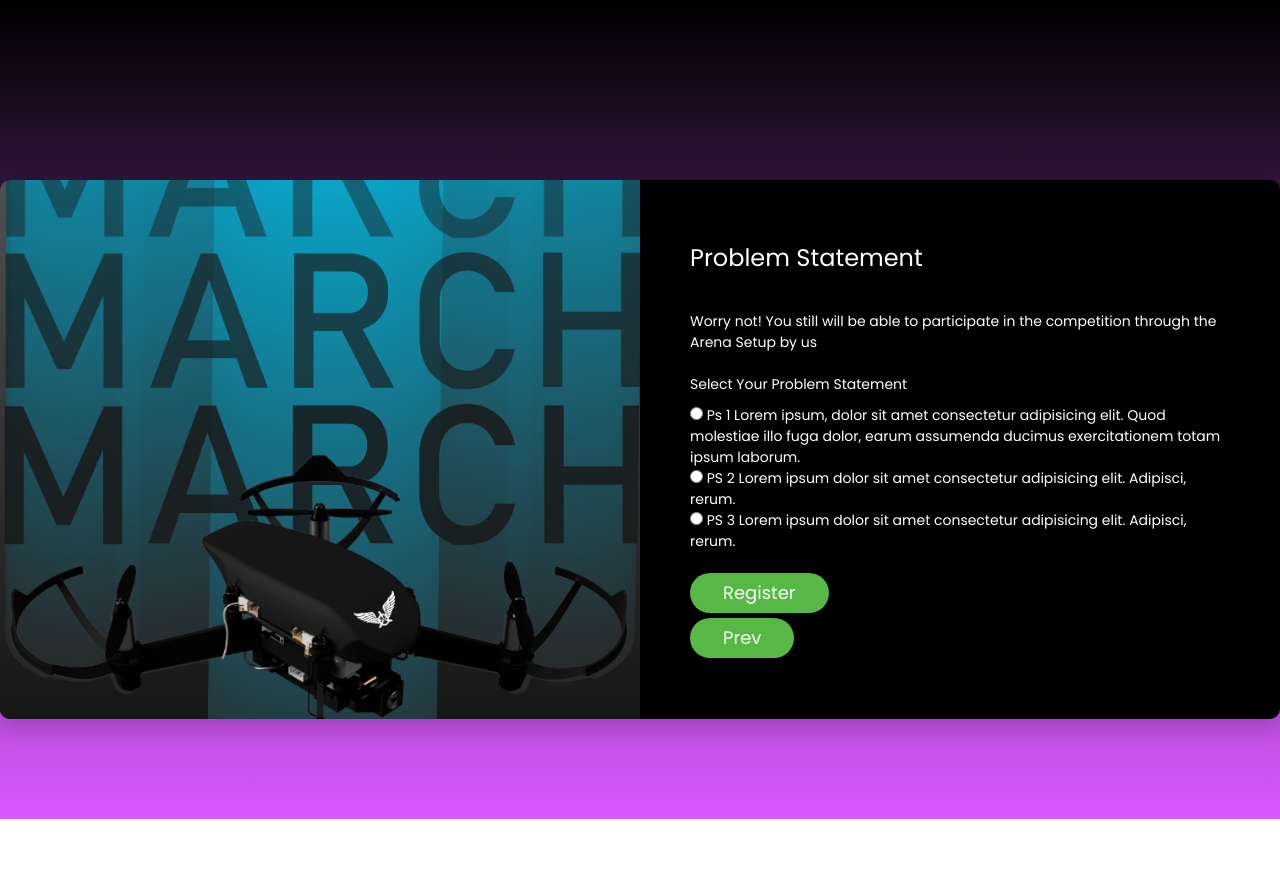
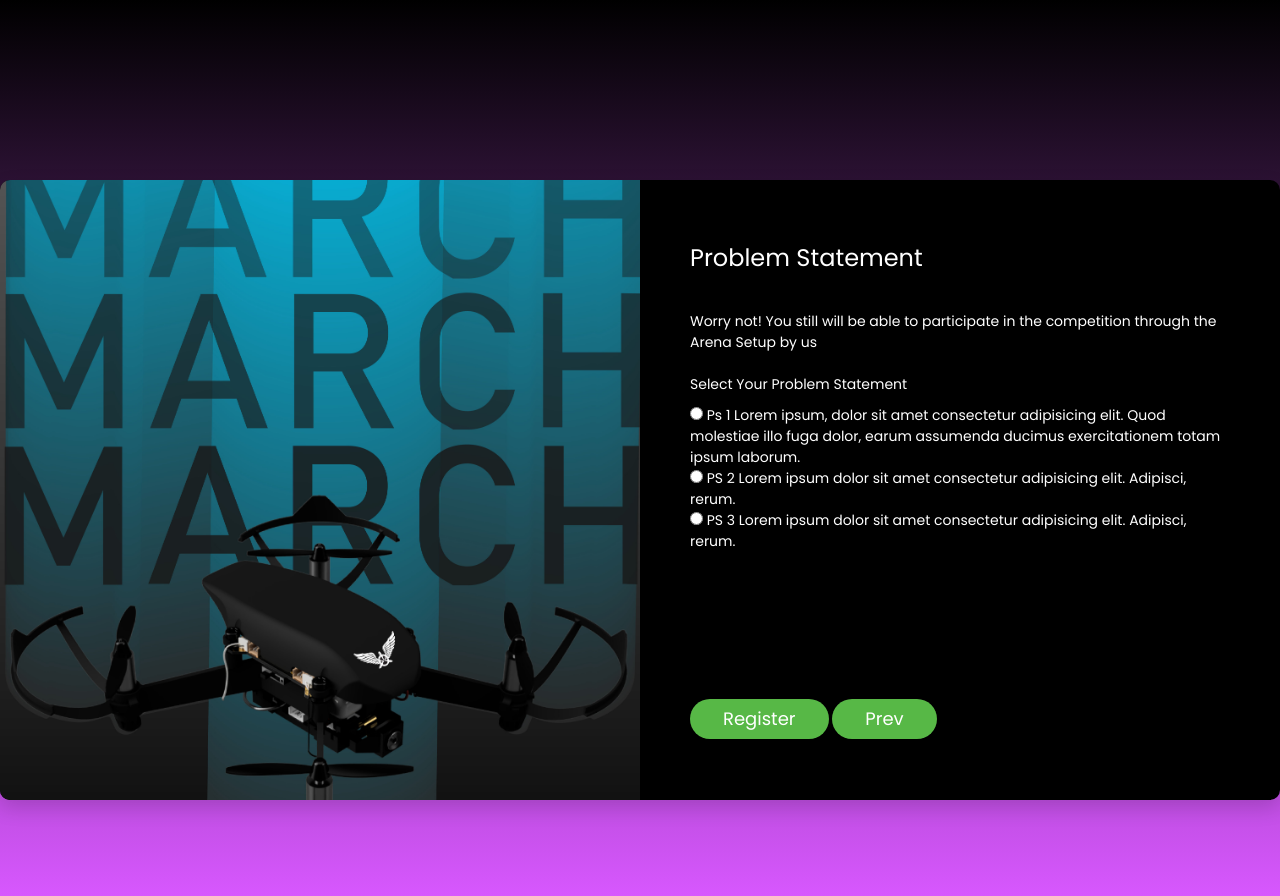
Before and after one commit to jaiswalrohit07/PlutoX-1, a plain HTML site: page no.html in a window 1280 px wide. Before the commit the page ends 819 px from the top, so only its background shows below. Drawn offline with Linux system fonts and the light colour scheme.

Commit message:
button placement slightly improved

```diff
--- a/no.html
+++ b/no.html
@@ -103,8 +103,15 @@
                                 <input class="input--style-3" type="name"  name="entry.498263781" id  = "drone" style = "height: 0;top:0;position:absolute;opacity:0;width:0">
                                 <br>
                                 <br>
-                            <a href="congrats.html"><button class="btn btn--pill btn--green" type="submit" style = "margin-bottom:5px;" >Register</button></a></form>
-                            <a href="buy.html"><button class="btn btn--pill btn--green" type="submit" >Prev</button></a>
+                                 <br>
+                   <br>
+                   <br>
+                   <br>
+                   <br>
+                   <br>
+
+                            <a href="congrats.html"><button class="btn btn--pill btn--green" type="submit" >Register</button></a>
+                            <a href="buy.html"><button class="btn btn--pill btn--green" type="button" >Prev</button></a>
                         </div>
                     </form> -->
                 </div>
```
Also changed, not shown: index.html (+8 -1 lines).
